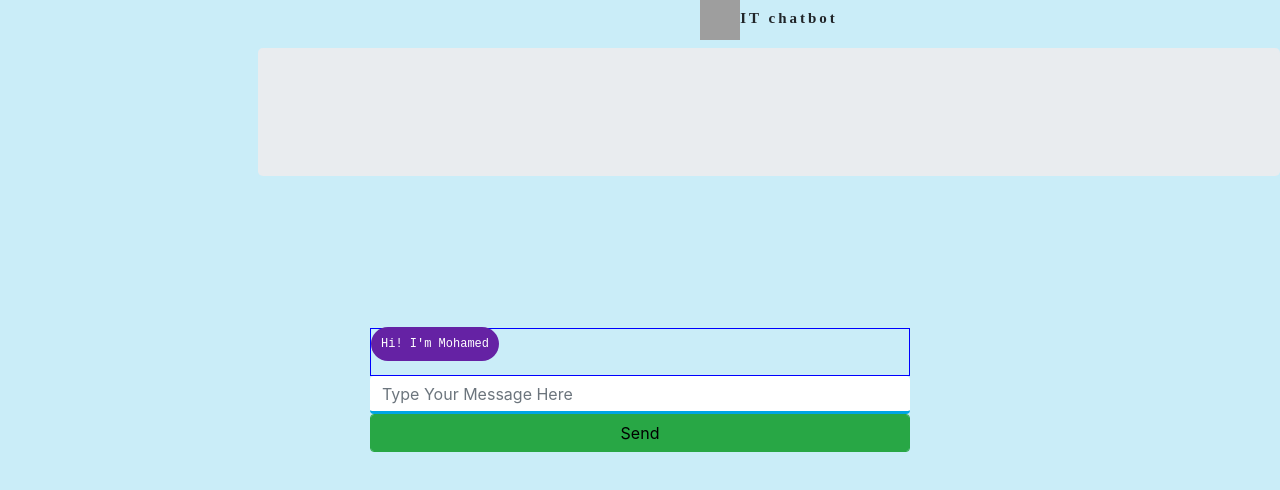
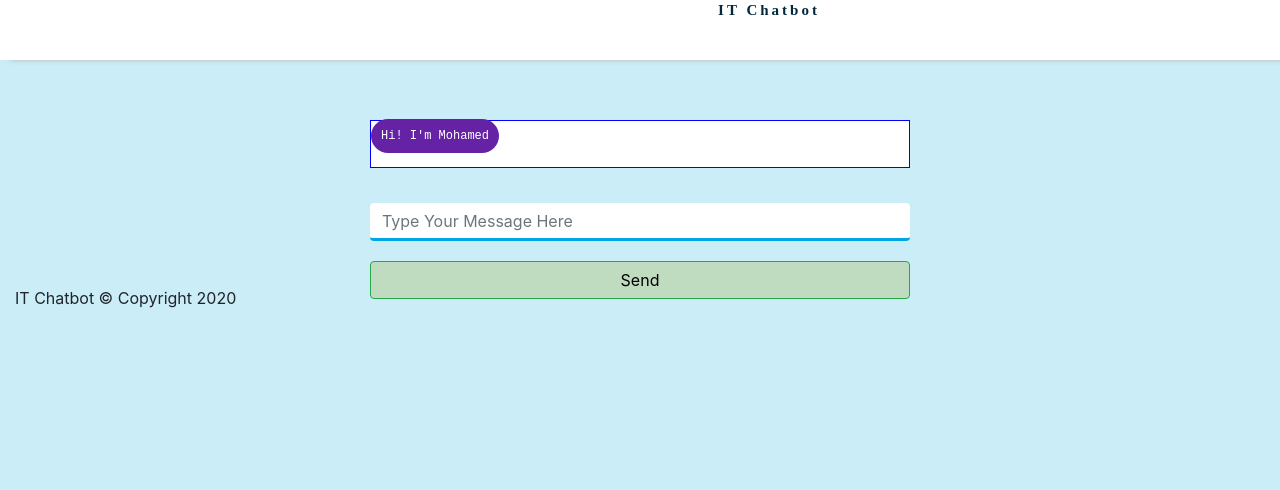
Before and after one commit to siwarBM/IT-Chatbot, a plain HTML site: page index.html in a window 1280 px wide. Drawn offline with nearby package versions, Linux system fonts and the light colour scheme; grey boxes are pictures that could not be loaded.

Commit message:
Add files via upload

```diff
--- a/index.html
+++ b/index.html
@@ -8,31 +8,25 @@
     <script src="https://ajax.googleapis.com/ajax/libs/jquery/3.2.1/jquery.min.js"></script>
 </head>
 <body>
-<center>
-        <h1>
-          <img
-            src="https://static1.squarespace.com/static/54813413e4b0034aade3a0bc/54814029e4b001b264ee1a7c/5d83f25b589d5d236679c059/1569355344830/cute-807306_1280.png?format=1500w"
-            alt="Chatbot"
-            style="width:40px;height:40px;"
-          />IT chatbot
-        </h1>
-    <h1 class="jumbotron text-center"></h1>
-</center>
+
+    <header>
+        <h1 style="text-align: center;">IT Chatbot</h1></header>
+
 <div class="container">
     <div class="row">
         <div class="col-sm-6 offset-sm-3">
-            <div id="chatbox" class="border border-success">
+            <div id="chatbox" class="border border-success" style="background-color: #fff">
                 <p class="botText"><span>Hi! I'm Mohamed</span></p>
             </div>
             <div id="userInput" action = "/getResponse" method = "post">
-                <input id="textInput" class="form-control" type="text" name="msg" placeholder="Type Your Message Here">
-                <input id="buttonInput" class="btn btn-success form-control" type="submit" value="Send">
+                <input id="textInput" class="form-control" type="text" name="msg" placeholder="Type Your Message Here" style="margin-top: 35px;">
+                <input id="buttonInput" class="btn btn-success form-control" type="submit" value="Send" style="background-color: #C0DCC0 ;color:black;margin-top: 20px;">
             </div>
         </div>
     </div>
 <script>
 
-    function get_bot_response() {
+    function getResponse() {
         let userText = $("#textInput").val();
         let userHtml = '<p class="userText"><span>' + userText + '</span></p>';
 
@@ -44,7 +38,6 @@
         var botHtml = '<p class="botText"><span>' + JSON.stringify(data) + '</span></p>';
         $("#chatbox").append(botHtml);
         console.log(JSON.stringify(data));
-        alert(JSON.stringify(data))
         document.getElementById('userInput').scrollIntoView({block: 'start', behavior: 'smooth'});
 });
 }
@@ -52,11 +45,11 @@
    $("#textInput").keypress(function(e) {
     //if enter key is pressed
         if(e.which == 13) {
-            get_bot_response();
+            getResponse();
         }
     });
    $("#buttonInput").click(function() {
-        get_bot_response();
+        getResponse();
 
     });
 
@@ -65,5 +58,11 @@
     <script src="https://cdnjs.cloudflare.com/ajax/libs/popper.js/1.14.7/umd/popper.min.js"></script>
     <script src="https://maxcdn.bootstrapcdn.com/bootstrap/4.3.1/js/bootstrap.min.js"></script>
 </div>
+<div class="copyright col">
+    <p style="margin-top: -13px;">
+
+    IT Chatbot © Copyright 2020</p>
+
+  </div>
 </body>
 </html>
```
